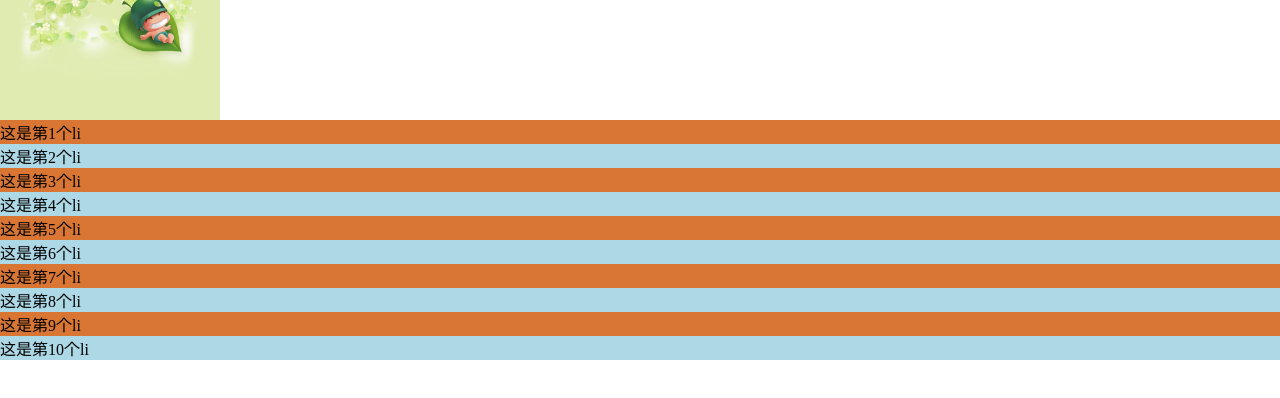
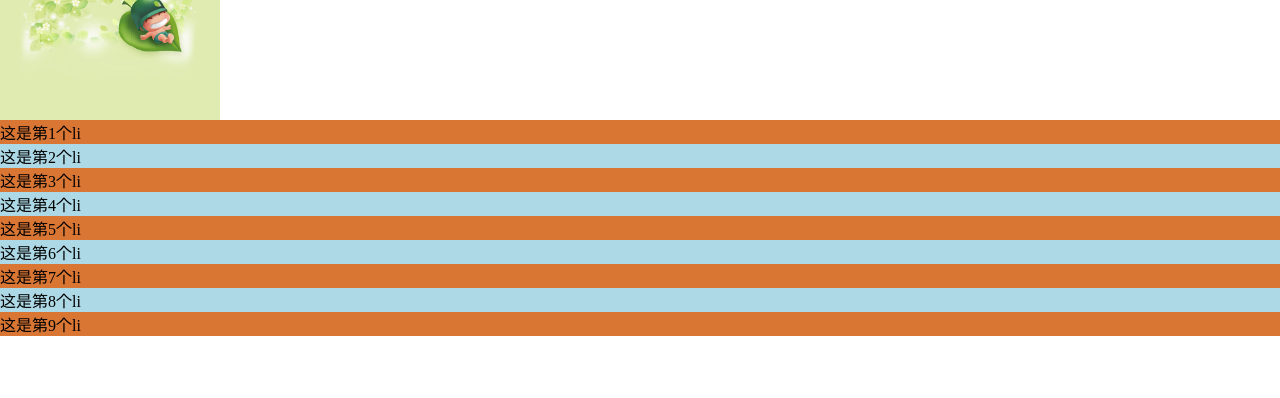
Before and after one commit to warout/warout01, a Vue app: page src/index.html in a window 1280 px wide. Built offline with nearby package versions, Linux system fonts and the light colour scheme.

Commit message:
删掉10

```diff
--- a/src/index.html
+++ b/src/index.html
@@ -19,7 +19,6 @@
         <li>这是第7个li</li>
         <li>这是第8个li</li>
         <li>这是第9个li</li>
-        <li>这是第10个li</li>
     </ul>
 </body>
 </html>
```
